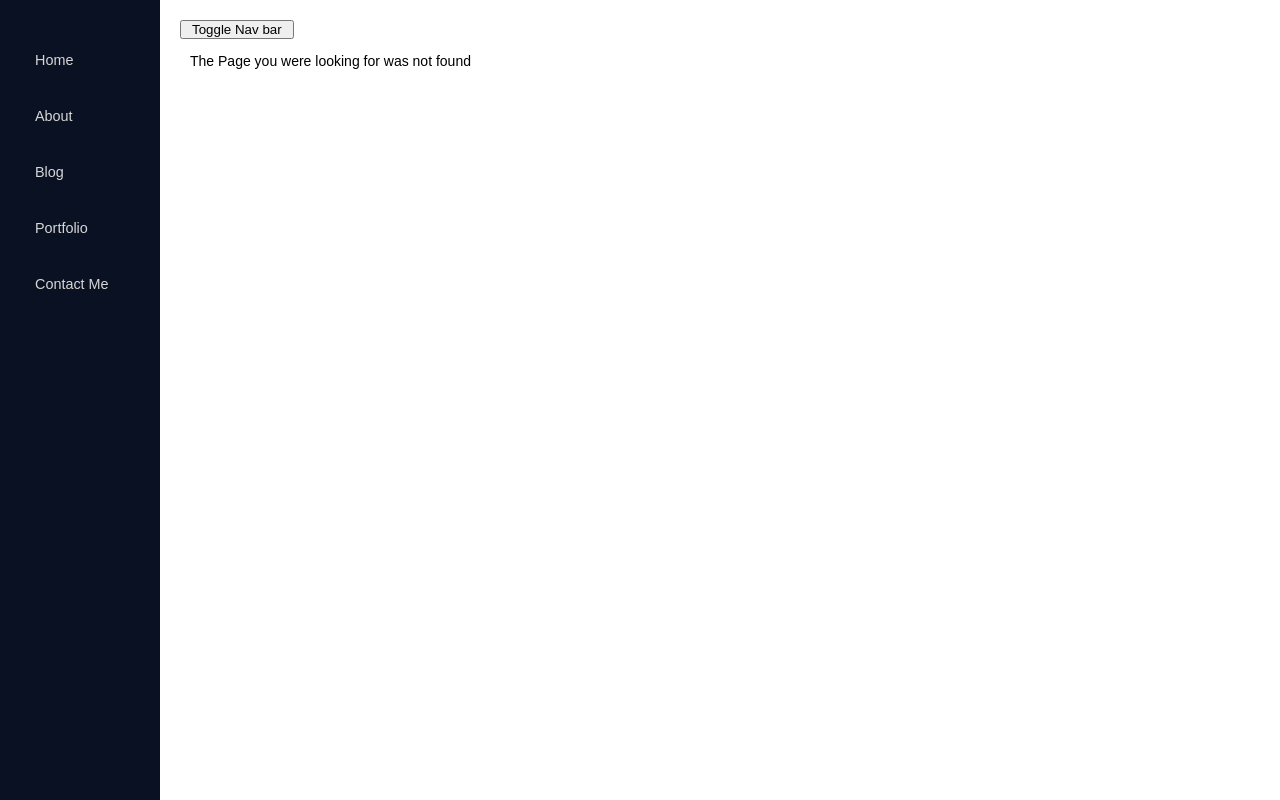
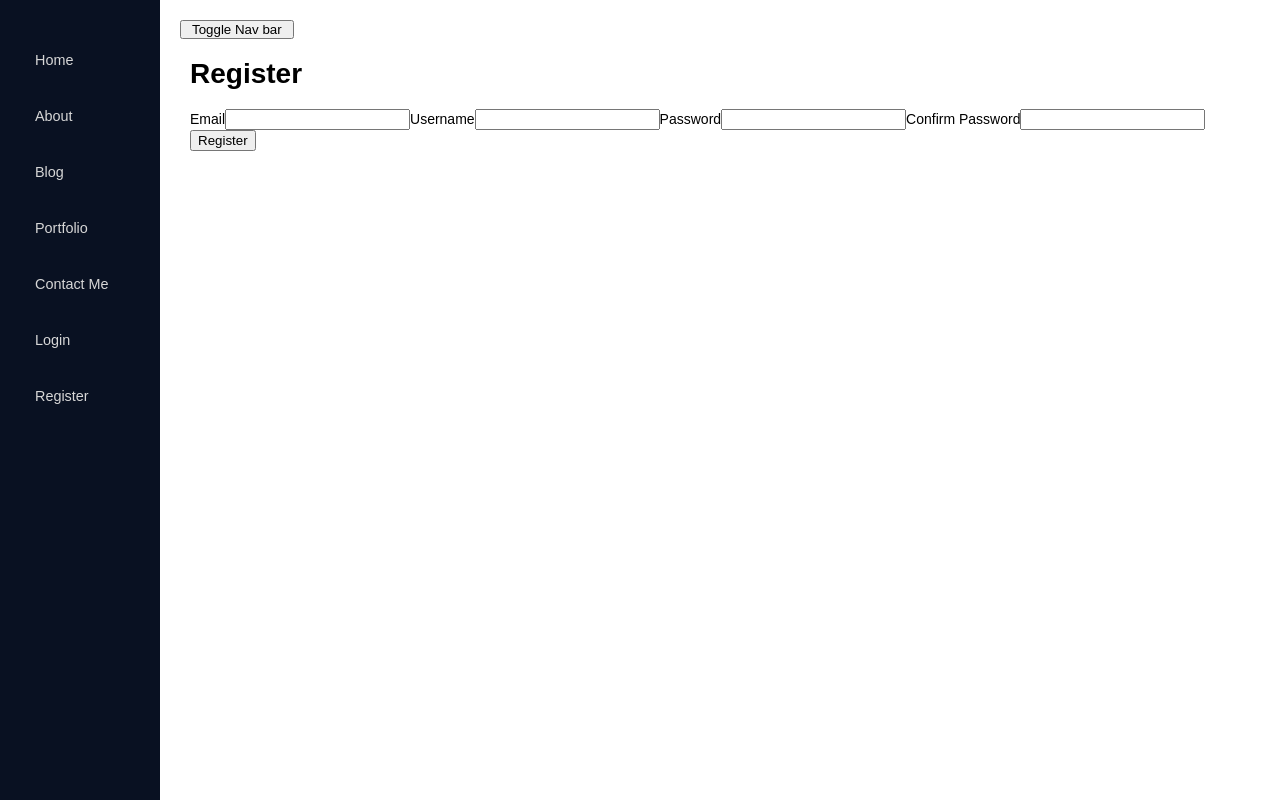
Before and after one commit to kaelanhr/PortfolioSite, a React (Create React App) app in the folder ClientApp/: page /register in a window 1280 px wide. Before the commit this address had no page. Built offline with nearby package versions, Linux system fonts and the light colour scheme.

Commit message:
Added register component. add login and register to navigation bar.

```diff
--- a/ClientApp/src/Components/Navigation/NavigationBar.tsx
+++ b/ClientApp/src/Components/Navigation/NavigationBar.tsx
@@ -41,6 +41,8 @@ interface NavBarProps {
 			{ linkUrl: "blog", displayName: "Blog", isDisplayed: true },
 			{ linkUrl: "portfolio", displayName: "Portfolio", isDisplayed: true },
 			{ linkUrl: "contact-me", displayName: "Contact Me", isDisplayed: true },
+			{ linkUrl: "login", displayName: "Login", isDisplayed: true },
+			{ linkUrl: "register", displayName: "Register", isDisplayed: true },
 			{ linkUrl: "admin", displayName: "Admin", isDisplayed: store.hasBackendAccess },
 			{ linkUrl: "logout", displayName: "Logout", isDisplayed: store.isLoggedIn },
 		]
--- /dev/null
+++ b/ClientApp/src/Components/Pages/Register.tsx
@@ -0,0 +1,22 @@
+import React, { Component } from 'react'
+
+export default class Register extends Component {
+	render() {
+		return (
+			<>
+				<h1>Register</h1>
+				<form>
+					<span>Email</span>
+					<input type="text" />
+					<span>Username</span>
+					<input type="text" />
+					<span>Password</span>
+					<input type="password" />
+					<span>Confirm Password</span>
+					<input type="password" />
+					<button type="submit">Register</button>
+				</form>
+			</>
+		)
+	}
+}
--- a/ClientApp/src/Components/Routing/RoutPages.tsx
+++ b/ClientApp/src/Components/Routing/RoutPages.tsx
@@ -9,6 +9,7 @@ import Login from '../Pages/Login'
 import Logout from '../Pages/Logout'
 import Portfolio from '../Pages/Portfolio'
 import Contact from '../Pages/Contact'
+import Register from '../Pages/Register'
 
 export default class RoutPages extends Component {
 	render() {
@@ -32,6 +33,9 @@ export default class RoutPages extends Component {
 				<Route exact path="/logout">
 					<Logout />
 				</Route>
+				<Route exact path="/register">
+					<Register />
+				</Route>
 				<Route exact path="/portfolio">
 					<Portfolio />
 				</Route>
```
